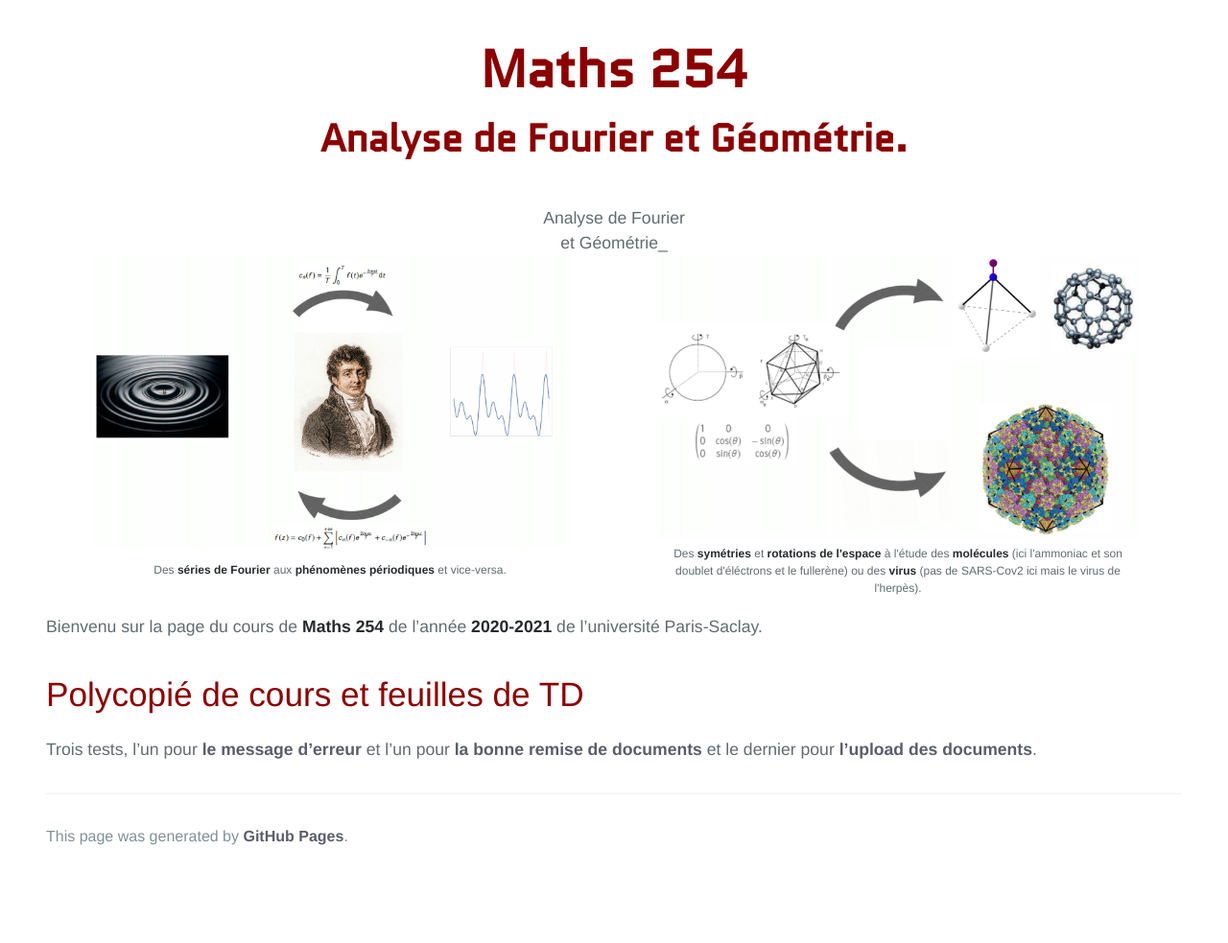
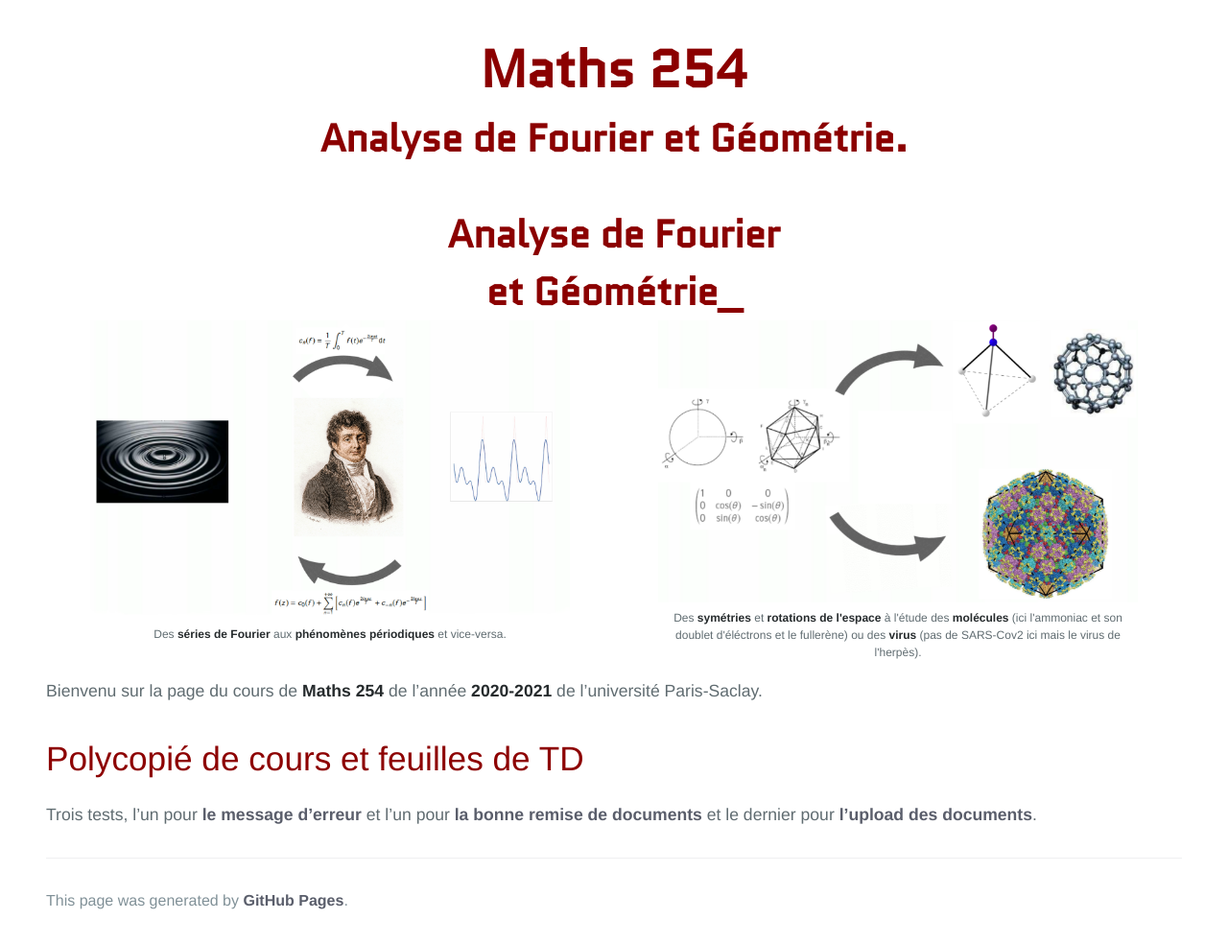
Before and after one commit to KevinDestagnol/algebre.github.io, a Jekyll site: the page built from index.md, in a window 1280 px wide. Shown: the part 260-1243 px from the top of the page at 96% size. Built offline with Jekyll 4.4.1, drawn with Linux system fonts in a browser that asks for light colours; some web fonts are replaced; our own code applies the rules of GitHub Pages for plain Markdown files; before the commit the page ends 1176 px from its top, so only the background shows below that.

Commit message:
Update default.html

```diff
--- a/_layouts/default.html
+++ b/_layouts/default.html
@@ -33,7 +33,9 @@
    <div class="content">
       <p> Analyse de Fourier et Géométrie.</p>
       </div>
+        <hprime2 class="project-name">
         <div id="typedtext"></div>
+        </hprime2>
       </center>
       <script>
        var images = ['Fourier1.png','Fourier1.png','Fourier1.png','Fourier1.png','Fourier1.png','Fourier1.png','Fourier1.png','Fourier1.png','Fourier2.png','Fourier2.png','Fourier2.png','Fourier2.png','Fourier2.png','Fourier2.png','Fourier2.png','Fourier2.png'];
```
